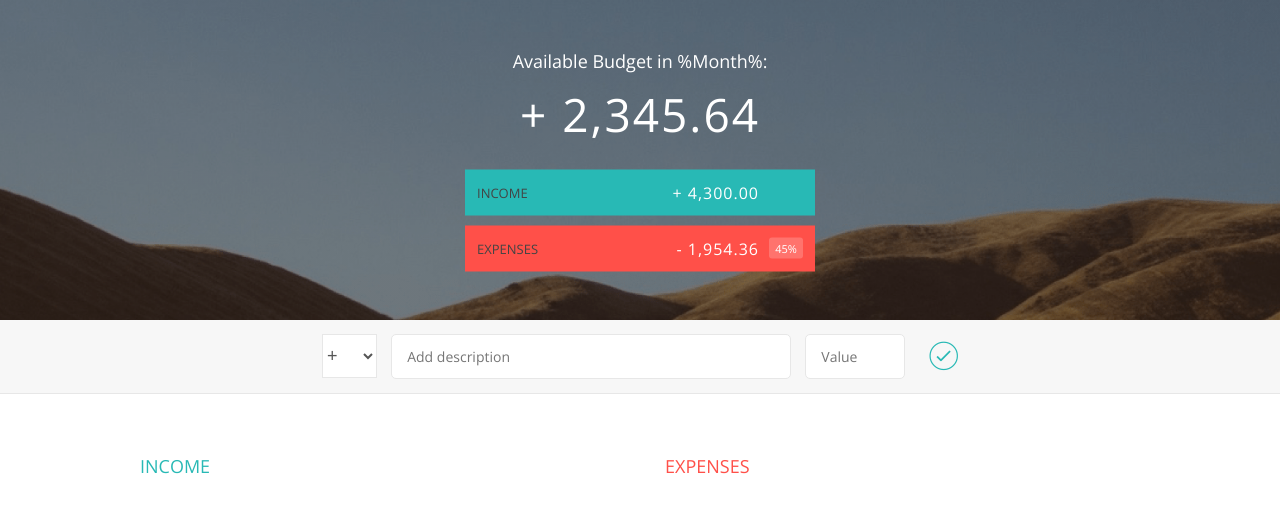
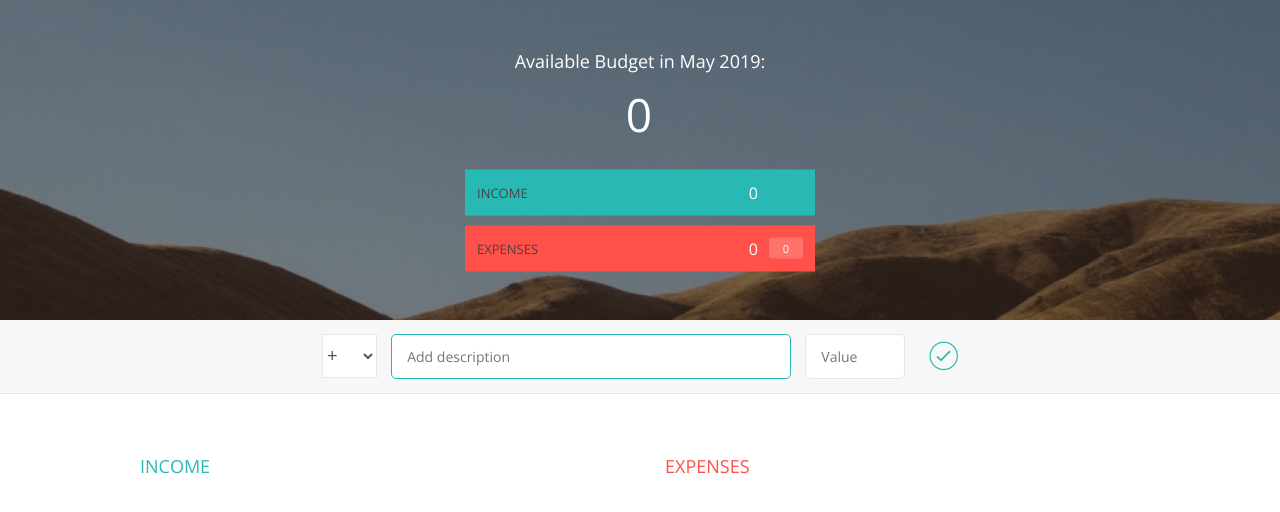
Before and after one commit to Greg-Neumann/JS-Budgety, a website: page index.html in a window 1280 px wide. Drawn offline with nearby package versions, Linux system fonts and the light colour scheme.

Commit message:
Clear UI
Initialisation to ensure that first UI presentation is cleared appropriately.

```diff
--- a/app.js
+++ b/app.js
@@ -92,6 +92,10 @@ var UIController = (function () {
     budgetValue: '.budget__value',
     budgetIncomeValueID: 'budget_income_value',
     budgetExpenseValueID: 'budget_expense_value',
+    budgetMonthValueID: 'budget_month_value',
+    budgetValueID : 'budget_value',
+    budgetExpensesPercentageValueID : 'budget_expenses_percentage_value',
+
     //
     // The following HTML snippets were copied from the raw HTML file as a model and placeholders '%%' created where data was to be inserted
     //
@@ -116,7 +120,7 @@ var UIController = (function () {
           break
       }
       //
-      // Replace the placeholder test with some the data to add
+      // Replace the placeholder text with some of the data to add
       //
       editedHTML = htmlString.replace('%id%', objToAdd.id)
       editedHTML = editedHTML.replace('%description%', objToAdd.description)
@@ -131,6 +135,18 @@ var UIController = (function () {
       //
       // clear the 2 input fields and the expense, income and the total fields
       //
+      function setDisplayMonth () {
+        //
+        // Work out display month and year
+        //
+        let now, months, month, year
+        //
+        months = ['January', 'February', 'March', 'April', 'May', 'June', 'July', 'August', 'September', 'October', 'November', 'December'];
+        now = new Date()            // get the current date
+        month = now.getMonth()      // Obtain the month index
+        year = now.getFullYear()    // Obtain the integer year number
+        document.getElementById(DOMStrings.budgetMonthValueID).textContent = months[month] + ' ' + year;
+      }
       //TODO: Work out why element.value works for the first 2 elements, but not the third. That needs to be textContent
       // This uses a NodeList.prototype.Foreach as per http://developer.mozilla.org/en-US/docs/Web/API/NodeList/forEach
       //
@@ -142,6 +158,9 @@ var UIController = (function () {
       })
       document.getElementById(DOMStrings.budgetIncomeValueID).textContent = 0
       document.getElementById(DOMStrings.budgetExpenseValueID).textContent = 0
+      document.getElementById(DOMStrings.budgetValueID).textContent = 0
+      document.getElementById(DOMStrings.budgetExpensesPercentageValueID).textContent = 0
+      setDisplayMonth()
       //
       // set focus on the description field - this causes a second DOM select so might not be best.
       //
@@ -180,7 +199,6 @@ var controller = (function (budgetCtrl, UICtrl) {
     let newItem = UICtrl.getInput()
     let itemAdded = budgetCtrl.addItem(newItem.type, newItem.description, newItem.amount)
     UICtrl.addListItem(itemAdded, newItem.type)
-    UICtrl.clearFields()  //TODO: move this to ensure opening position is a clear board
     let budgetTotals = budgetCtrl.updateBudget(newItem)
     UICtrl.displayTotals(newItem,budgetTotals)
   }
@@ -202,6 +220,7 @@ var controller = (function (budgetCtrl, UICtrl) {
 
   return {
     init: function () {
+      UICtrl.clearFields()  //TODO: move this to ensure opening position is a clear board
       setUpEventListeners()
     }
   }
--- a/index.html
+++ b/index.html
@@ -12,10 +12,10 @@
         <div class="top">
             <div class="budget">
                 <div class="budget__title">
-                    Available Budget in <span class="budget__title--month">%Month%</span>:
+                    Available Budget in <span class="budget__title--month" id="budget_month_value">%Month%</span>:
                 </div>
 
-                <div class="budget__value">+ 2,345.64</div>
+                <div class="budget__value" id="budget_value">+ 2,345.64</div>
 
                 <div class="budget__income clearfix">
                     <div class="budget__income--text">Income</div>
@@ -29,7 +29,7 @@
                     <div class="budget__expenses--text">Expenses</div>
                     <div class="right clearfix">
                         <div class="budget__expenses--value" id="budget_expense_value">- 1,954.36</div>
-                        <div class="budget__expenses--percentage">45%</div>
+                        <div class="budget__expenses--percentage" id="budget_expenses_percentage_value">45%</div>
                     </div>
                 </div>
             </div>
```
